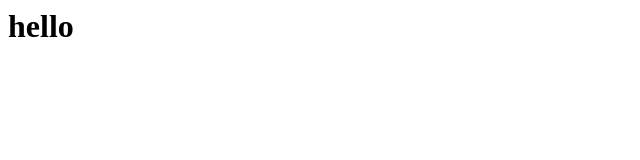
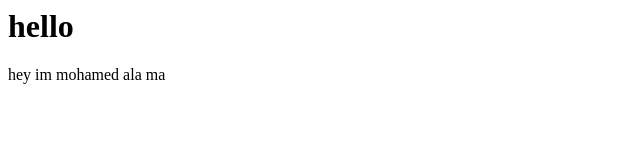
Before and after one commit to Mohamed7hd/website, a plain HTML site: page index.html in a window 1280 px wide. Shown: the whole page, without its empty margins (0-640 px from the left). Drawn offline with Linux system fonts and the light colour scheme.

Commit message:
Update index.html

```diff
--- a/index.html
+++ b/index.html
@@ -1 +1,2 @@
 <h1>hello</h1>
+<p> hey im mohamed ala ma</p>
```
